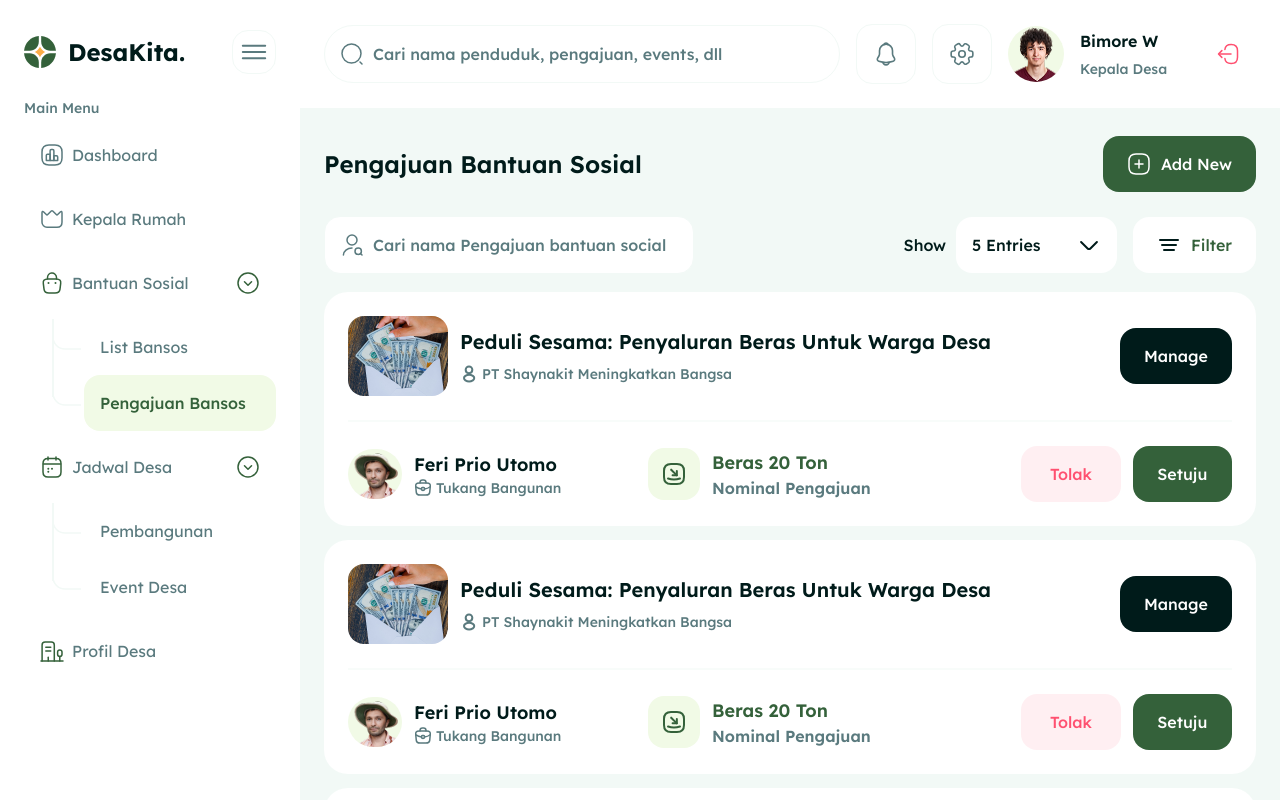
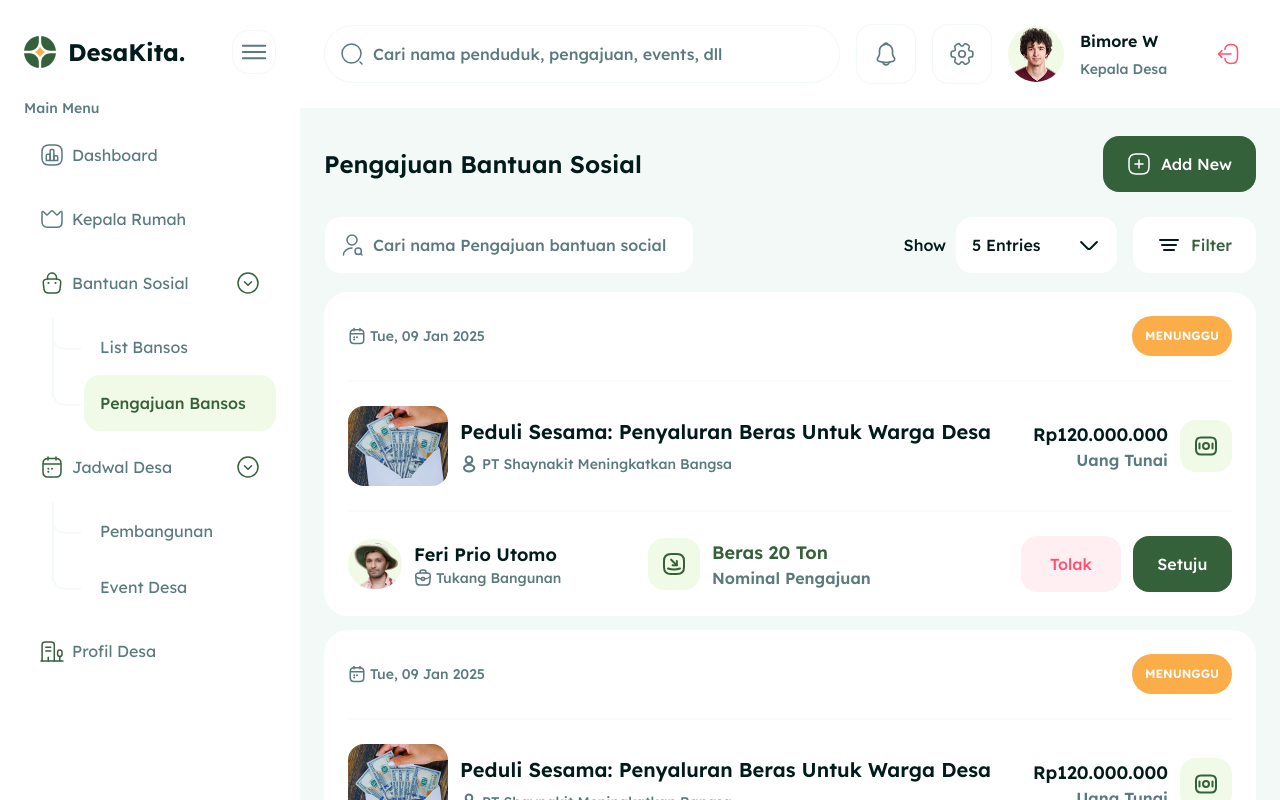
Before and after one commit to azzamdinabdillah/desakita-react-strapi, a React (Vite) app in the folder frontend/: page /social-donate/applicant-social-donate in a window 1280 px wide. Shown: the top 800 px of the page. Built offline with nearby package versions, Linux system fonts and the light colour scheme.

Commit message:
feat: add applicant-social-donate index page with responsive

```diff
--- a/frontend/src/components/DetailsList.tsx
+++ b/frontend/src/components/DetailsList.tsx
@@ -6,15 +6,17 @@ export default function DetailsList({
   value,
   titleColor,
   userImage,
+  customClass,
 }: {
   icon?: string;
   title: string;
   value: string | number | ReactNode;
   titleColor?: string;
   userImage?: ReactNode;
+  customClass?: string;
 }) {
   return (
-    <div className="flex gap-3 items-center">
+    <div className={`flex gap-3 items-center ${customClass}`}>
       {icon && <img src={icon} alt="" />}
       {userImage && userImage}
       <div className="flex flex-col">
@@ -24,7 +26,9 @@ export default function DetailsList({
           {title}
         </h5>
         <p
-          className={`text-secondary-text-color font-semibold text-16 leading-normal`}
+          className={`text-secondary-text-color font-semibold text-16 leading-normal ${
+            customClass === "flex-row-reverse" ? "text-end" : ""
+          }`}
         >
           {value}
         </p>
--- a/frontend/src/pages/social-donate/applicant-social-donate/ApplicantSocialDonate.tsx
+++ b/frontend/src/pages/social-donate/applicant-social-donate/ApplicantSocialDonate.tsx
@@ -5,6 +5,7 @@ import Inputs from "../../../components/Inputs";
 import CardItemGeneral from "../../../components/CardItemGeneral";
 import DetailsList from "../../../components/DetailsList";
 import UserImage from "../../../components/UserImage";
+import DashboardStatus from "../../../components/DashboardStatus";
 
 export default function ApplicantSocialDonate() {
   return (
@@ -68,13 +69,23 @@ export default function ApplicantSocialDonate() {
               <tr key={index} className="bg-white w-full">
                 <td>
                   <div className="flex gap-4 lg:gap-6 flex-col w-full">
+                    <div className="flex justify-between items-center">
+                      <div className="flex text-14 font-medium text-secondary-text-color items-center gap-1">
+                        <img src="/icons/calendar-2.svg" alt="" />
+                        <p>Tue, 09 Jan 2025 </p>
+                      </div>
+
+                      <DashboardStatus title="Menunggu" type="Menunggu" />
+                    </div>
+
+                    <hr />
                     <div className="flex justify-between items-center flex-wrap gap-4">
                       <CardItemGeneral
                         imgSize="w-[70px] lg:w-[100px] h-[60px] lg:h-[80px]"
                         image="/images/bansos-1.png"
                         title="Peduli Sesama: Penyaluran Beras untuk Warga Desa"
                         subTitleMaxWidth="max-w-[100%]"
-                        titleMaxWidth="max-w-[400px]"
+                        titleMaxWidth="max-w-[200px]"
                         subTitle={
                           <div className="gap-1 flex items-center w-full">
                             <img
@@ -89,13 +100,12 @@ export default function ApplicantSocialDonate() {
                         }
                       />
 
-                      <Link
-                        to={
-                          "/social-donate/list-social-donate/manage-social-donate"
-                        }
-                      >
-                        <Button variant="black">Manage</Button>
-                      </Link>
+                      <DetailsList
+                        customClass="flex-row-reverse"
+                        icon="/icons/money.svg"
+                        title="Rp120.000.000"
+                        value="Uang Tunai"
+                      />
                     </div>
 
                     <hr />
@@ -137,10 +147,10 @@ export default function ApplicantSocialDonate() {
 
                       <div className="w-max lg:w-full flex-grow">
                         <div className="gap-3 flex justify-end">
-                          <Button variant="grayTextRed" customClass="w-[35%]">
+                          <Button variant="grayTextRed" customClass="lg:w-[35%]">
                             Tolak
                           </Button>
-                          <Button variant="green" customClass="w-[35%]">
+                          <Button variant="green" customClass="lg:w-[35%]">
                             Setuju
                           </Button>
                         </div>
```
